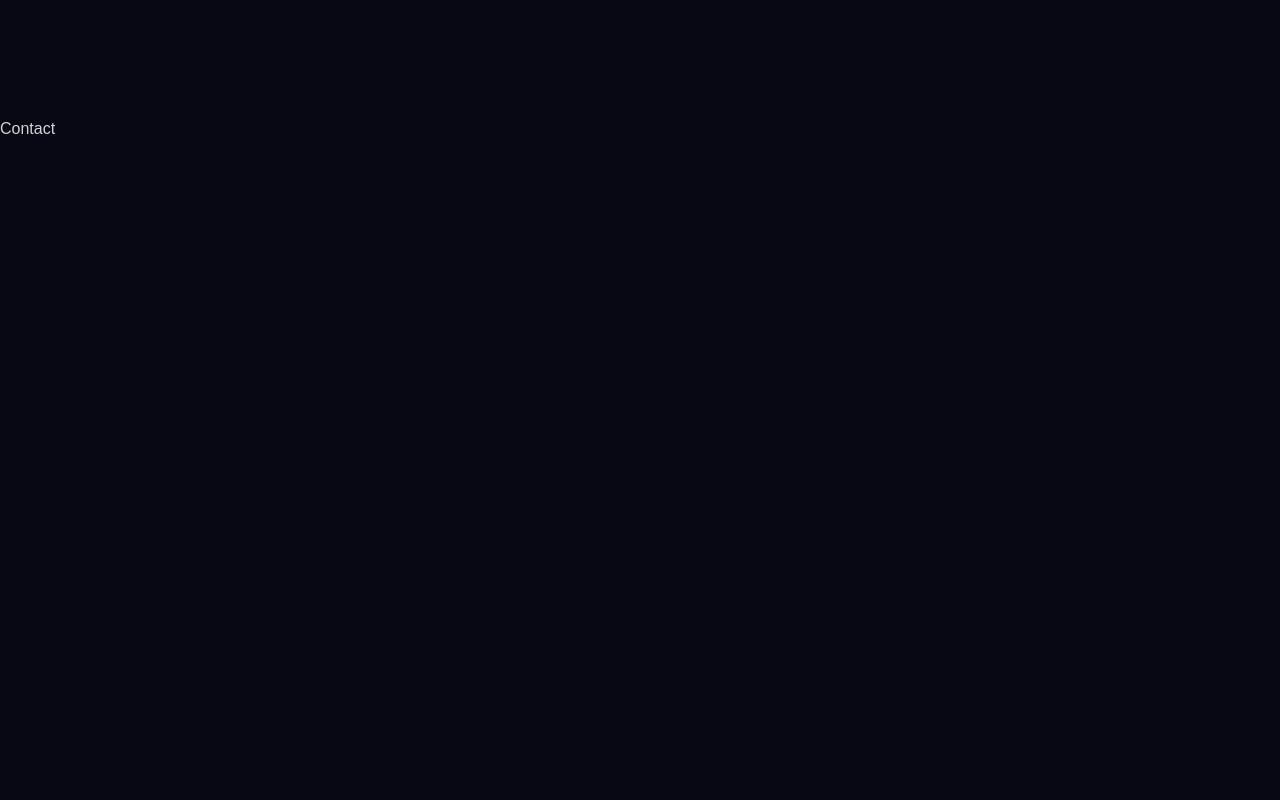
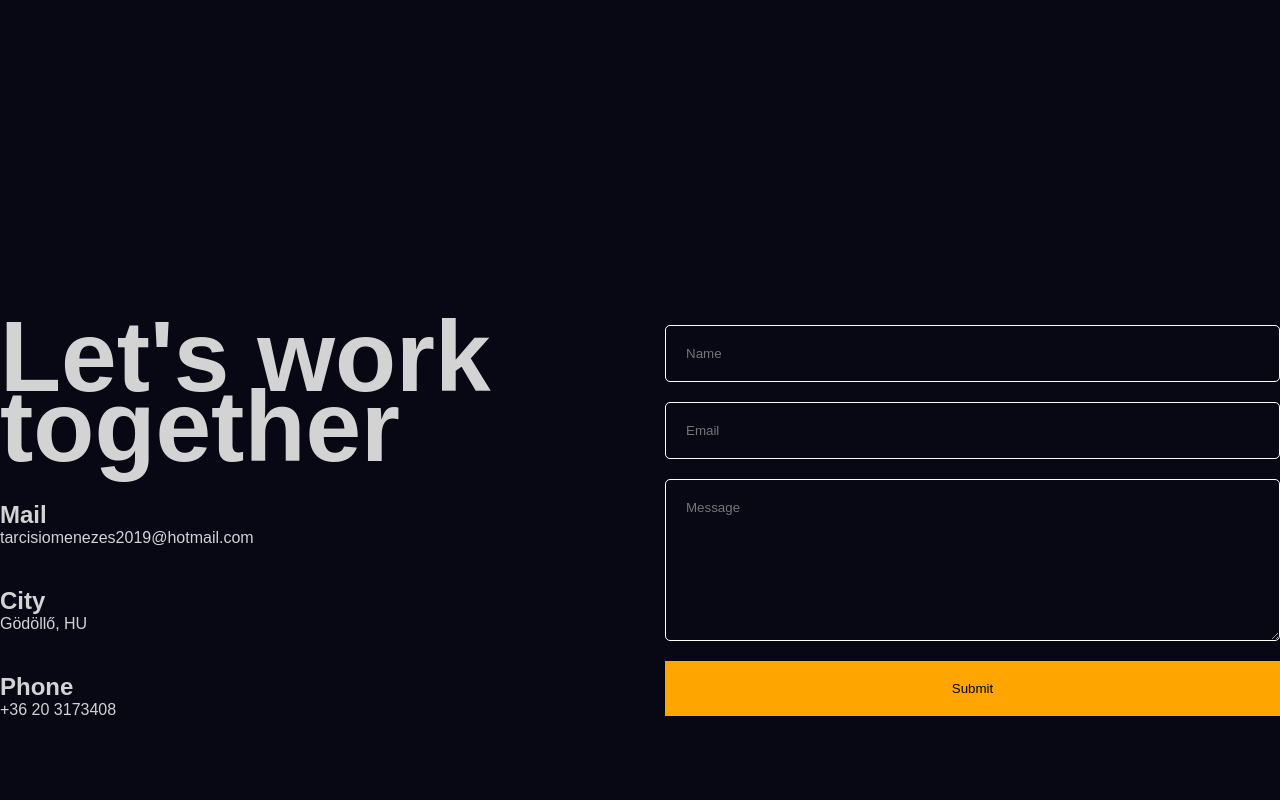
Before and after one commit to tarcisiomenezes2023/Portfolio, a React (Vite) app in the folder my-portfolio/: page / in a window 1280 px wide. Shown: the part 1480-2280 px from the top of the page. Built offline with nearby package versions, Linux system fonts and the light colour scheme.

Commit message:
contact form almost ready

```diff
--- a/my-portfolio/src/App.tsx
+++ b/my-portfolio/src/App.tsx
@@ -3,6 +3,8 @@
 import Navbar from "./components/Navbar/Navbar"
 import Hero from "./components/hero/Hero"
 import About from "./components/about/About"
+import Contact from "./components/contact/Contact"
+
 
 const App: React.FC = () => {
 return (
@@ -12,7 +14,7 @@
       <Hero />
       </section>
     <section id="About and Skills"> <About /></section>
-    <section id="Contact">Contact</section>
+    <section id="Contact"> <Contact /> </section>
     <section id="Download CV">Download CV</section>
     {/* <Test /> */}
 
--- /dev/null
+++ b/my-portfolio/src/components/contact/Contact.tsx
@@ -0,0 +1,53 @@
+import React from 'react'
+import "./contact.scss"
+import { motion } from "framer-motion"
+
+
+const variants = {
+    initial: {
+        y: 500,
+        opacity: 0,
+    },
+    animate: {
+        y: 0,
+        opacity: 1,
+        transition: {
+            duration: 0.5,
+            staggerChildren: 0.1,
+        },
+        },
+};
+
+
+const Contact: React.FC = () => {
+  return (
+    <motion.div className='contact' variants={variants} initial="initial" whileInView="animate">
+      <motion.div className='textContainer' variants={variants}>
+        <motion.h1 variants={variants}>Let's work together</motion.h1>
+        <motion.div variants={variants} className='item'>
+            <h2>Mail</h2>
+            <span>tarcisiomenezes2019@hotmail.com</span>
+        </motion.div>
+        <motion.div variants={variants} className='item'>
+            <h2>City</h2>
+            <span>Gödöllő, HU</span>
+        </motion.div>
+        <motion.div variants={variants} className='item'>
+            <h2>Phone</h2>
+            <span>+36 20 3173408</span>
+        </motion.div>
+      </motion.div>
+      <div className='formContainer'>
+
+        <form>
+            <input type='text' required placeholder='Name' />
+            <input type='email' required placeholder='Email' />
+            <textarea rows={8} placeholder='Message' />
+            <button>Submit</button>
+        </form>
+      </div>
+    </motion.div>
+  )
+}
+
+export default Contact
--- /dev/null
+++ b/my-portfolio/src/components/contact/contact.scss
@@ -0,0 +1,50 @@
+.contact {
+    height: 100%;
+    max-width: 1366px;
+    margin: auto;
+    display: flex;
+    align-items: center;
+    gap: 50px;
+
+    .textContainer {
+        flex: 1;
+        display: flex;
+        flex-direction: column;
+        gap: 40px;
+
+        h1 {
+            font-size: 100px;
+            line-height: 70px;
+        }
+
+        span {
+            font-weight: 300;
+        }
+    }
+    .formContainer {
+        flex: 1;
+
+        form {
+            display: flex;
+            flex-direction: column;
+            gap: 20px;
+
+            input, textarea {
+                padding: 20px;
+                background-color: transparent;
+                border: 1px solid white;
+                color: white;
+                border-radius: 5px;
+            }
+
+            button {
+               padding: 20px;
+               border: none;
+               background-color: orange;
+               cursor: pointer;
+               font-weight: 500;
+            }
+        }
+
+    }
+}
```
